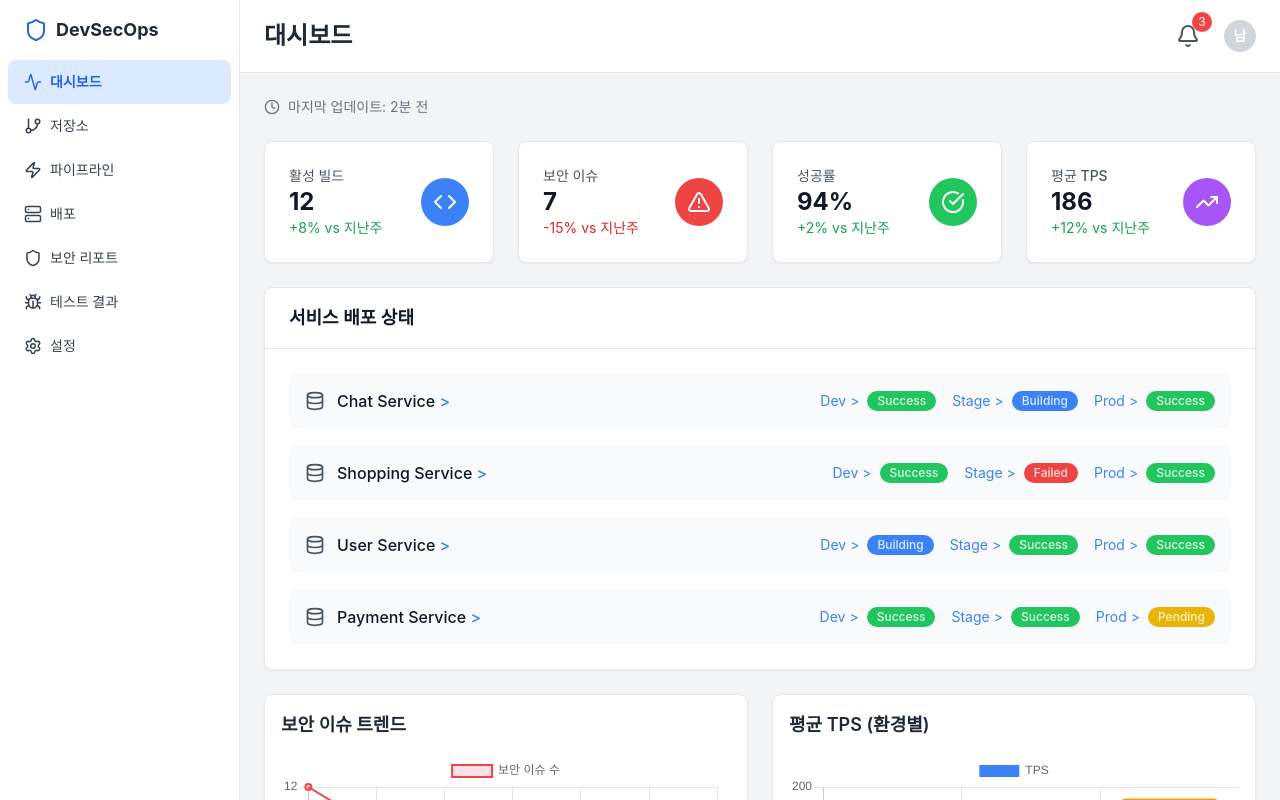
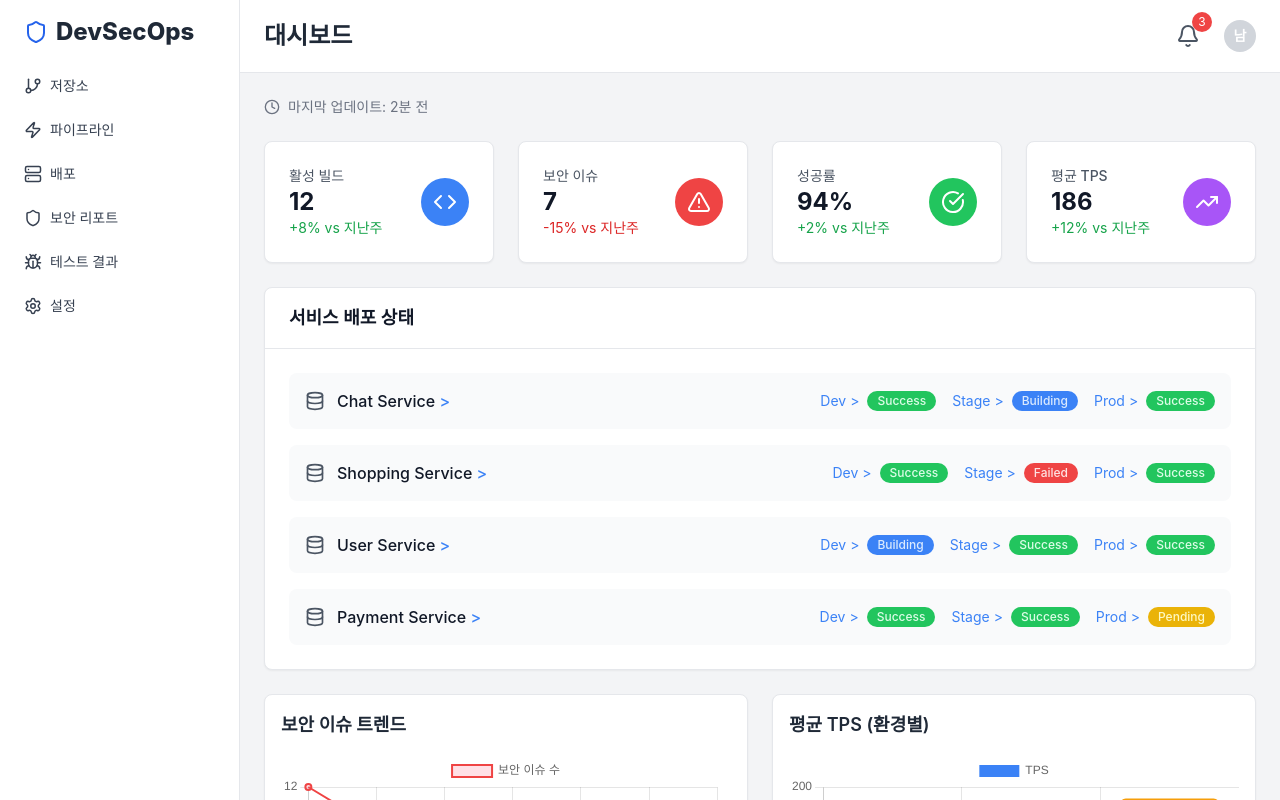
Before and after one commit to nam9ming/DevSecOps, a React (Create React App) app: page / in a window 1280 px wide. Shown: the top 800 px of the page. Built offline with nearby package versions, Linux system fonts and the light colour scheme.

Commit message:
modified Sidebar

```diff
--- a/src/components/Sidebar.js
+++ b/src/components/Sidebar.js
@@ -1,12 +1,12 @@
 import React from 'react';
-import { NavLink } from 'react-router-dom';
+import { NavLink, Link } from 'react-router-dom';
 import {
-  Activity, GitBranch, Zap, Server, Shield,
+  GitBranch, Zap, Server, Shield,
   Bug, Settings
 } from 'lucide-react';
 
 const menuItems = [
-  { label: '대시보드', path: '/', icon: <Activity size={18} /> },
+  // { label: '대시보드', path: '/', icon: <Activity size={18} /> }, // 삭제됨
   { label: '저장소', path: '/repositories', icon: <GitBranch size={18} /> },
   { label: '파이프라인', path: '/pipelines', icon: <Zap size={18} /> },
   { label: '배포', path: '/deployments', icon: <Server size={18} /> },
@@ -18,10 +18,12 @@ const menuItems = [
 const Sidebar = () => {
   return (
     <div className="w-60 h-screen bg-white border-r">
-      <div className="flex items-center px-6 py-4 font-bold text-lg gap-2">
-        <Shield className="text-blue-600" />
-        <span className="text-gray-800">DevSecOps</span>
-      </div>
+      {/* 상단 로고 클릭 시 /로 이동 */}
+      <Link to="/" className="flex items-center px-6 py-4 gap-2">
+        <Shield className="text-blue-600" size={24} />
+        <span className="text-gray-800 text-2xl font-extrabold">DevSecOps</span>
+      </Link>
+
       <nav className="px-2">
         {menuItems.map((item) => (
           <NavLink
```
